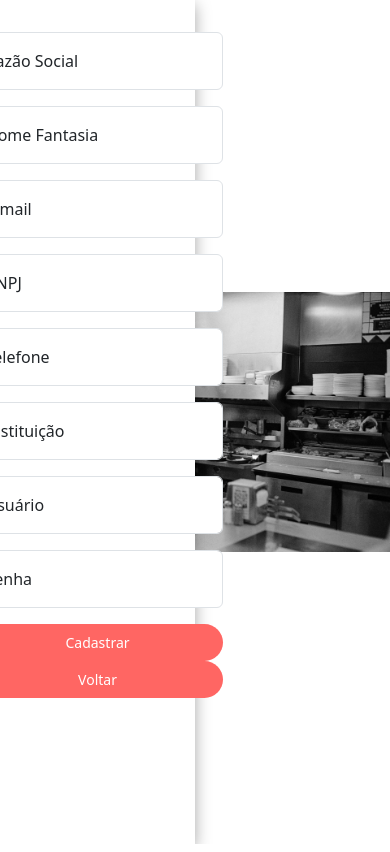
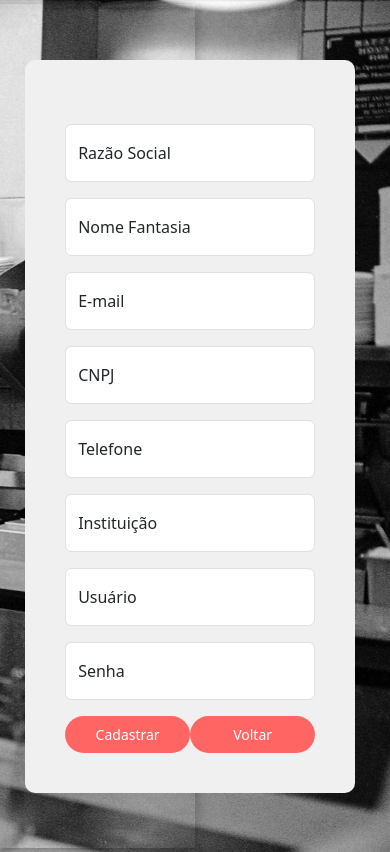
Before and after one commit to GiuliaVerse/Sem-Esperar-em-Filas, a PHP site: page /Components/RestaurantRegisterPage/RestauranteRegister.html in a window 390 px wide. Run offline with PHP 8.4, Linux system fonts and the light colour scheme.

Commit message:
efetuadas alterações para garantir a responsividade em dispositívos móveis, celulares e tablets

```diff
--- a/Components/RestaurantRegisterPage/RestauranteRegister.html
+++ b/Components/RestaurantRegisterPage/RestauranteRegister.html
@@ -9,7 +9,7 @@
 </head>
 <body class="d-flex justify-content-start">
     <section class="form-body d-flex justify-content-center w-50">
-        <form action="/Components/RestaurantRegisterPage/registroRestaurante.php"  id="restaurantRegisterForm" class="mt-2">
+        <form action="/Components/RestaurantRegisterPage/registroRestaurante.php"  id="restaurantRegisterForm" class="form-iner-body">
             <div class="form-floating mt-4 mb-3">
                 <input type="text" class="form-control" id="razaoSocial" placeholder="name@example.com">
                 <label for="floatingInput">Razão Social</label>
--- a/Components/RestaurantRegisterPage/RestauranteRegistro.css
+++ b/Components/RestaurantRegisterPage/RestauranteRegistro.css
@@ -1,13 +1,13 @@
 body {
     background-image: url('../Images/restaurant-register.jpg');
     background-repeat: no-repeat;
-    background-size: contain;
+    background-size: cover;
     background-position:  center right;
 }
 
 
 .form-body {
-    background-color: #fff;
+    background-color: #f0f0f0;
     height: 100vh;
     box-shadow: rgba(0, 0, 0, 0.35) 0px 5px 15px;
     position: relative;
@@ -35,3 +35,75 @@ body {
     margin-right: 0;
     margin-left: 0;
 }
+
+
+
+/* Celulares */
+@media (max-width: 450px){
+
+    body{
+        background-size: cover;
+        align-items: center;
+        justify-content: center;
+        height: 101vh;
+    }
+
+    .form-body{
+        display: flex;
+        align-items: center;
+        justify-content: center;
+        background-color: transparent;
+    }
+
+    .form-body .form-iner-body{
+        display: flex;
+        align-items: center;
+        justify-content: center;
+        flex-direction: column;
+        padding: 40px;
+        background-color: #f0f0f0;
+        border-radius: 10px;
+        margin-left: 95%;
+    }
+
+    .form-body input {
+        width: 250px;
+        align-items: center;
+        justify-content: center;
+    }
+
+    .btns{
+        display: flex;
+        width: 250px;
+    }
+}
+
+
+
+/* Tablets */
+@media (min-width: 768px) and (max-width: 1024px){
+
+    body{
+        display: flex;
+        background-size: cover;
+    }
+
+    .form-body{
+        align-items: center;
+        justify-content: center;
+        padding: 20px;
+        margin: 0;
+    }
+
+    .form-body input {
+        display: flex;
+        width: 300px;
+        height: 10px;
+    }
+
+    .btns{
+        width: 80px;
+        display: flex;
+        width: 300px;
+    }
+}
```
